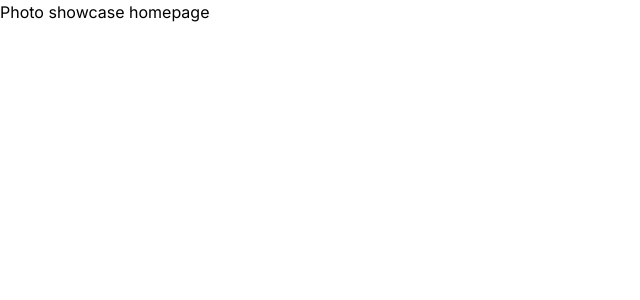
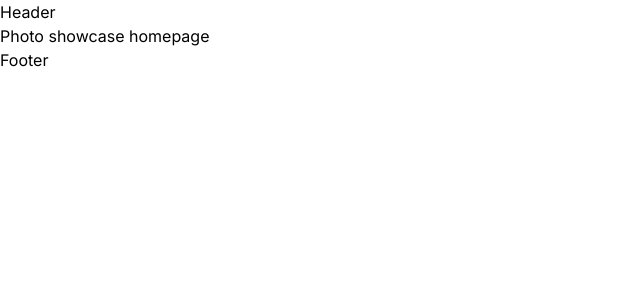
Before and after one commit to acktreptow/photo-showcase, a Next.js app: page / in a window 1280 px wide. Shown: the top 300 px of the page, without its empty margins (0-640 px from the left). Built offline with nearby package versions, Linux system fonts and the light colour scheme.

Commit message:
create header and footer components

```diff
--- /dev/null
+++ b/src/app/components/Footer.tsx
@@ -0,0 +1,9 @@
+function Footer() {
+  return (
+    <footer>
+      <p>Footer</p>
+    </footer>
+  );
+}
+
+export default Footer;
--- /dev/null
+++ b/src/app/components/Header.tsx
@@ -0,0 +1,9 @@
+function Header() {
+  return (
+    <header>
+      <h1>Header</h1>
+    </header>
+  );
+}
+
+export default Header;
--- a/src/app/layout.tsx
+++ b/src/app/layout.tsx
@@ -1,6 +1,8 @@
 import type { Metadata } from "next";
 import { Inter } from "next/font/google";
 import "./globals.css";
+import Header from "./components/Header";
+import Footer from "./components/Footer";
 
 const inter = Inter({ subsets: ["latin"] });
 
@@ -16,7 +18,11 @@
 }>) {
   return (
     <html lang="en">
-      <body className={inter.className}>{children}</body>
+      <body className={inter.className}>
+        <Header />
+        {children}
+        <Footer />
+      </body>
     </html>
   );
 }
```
